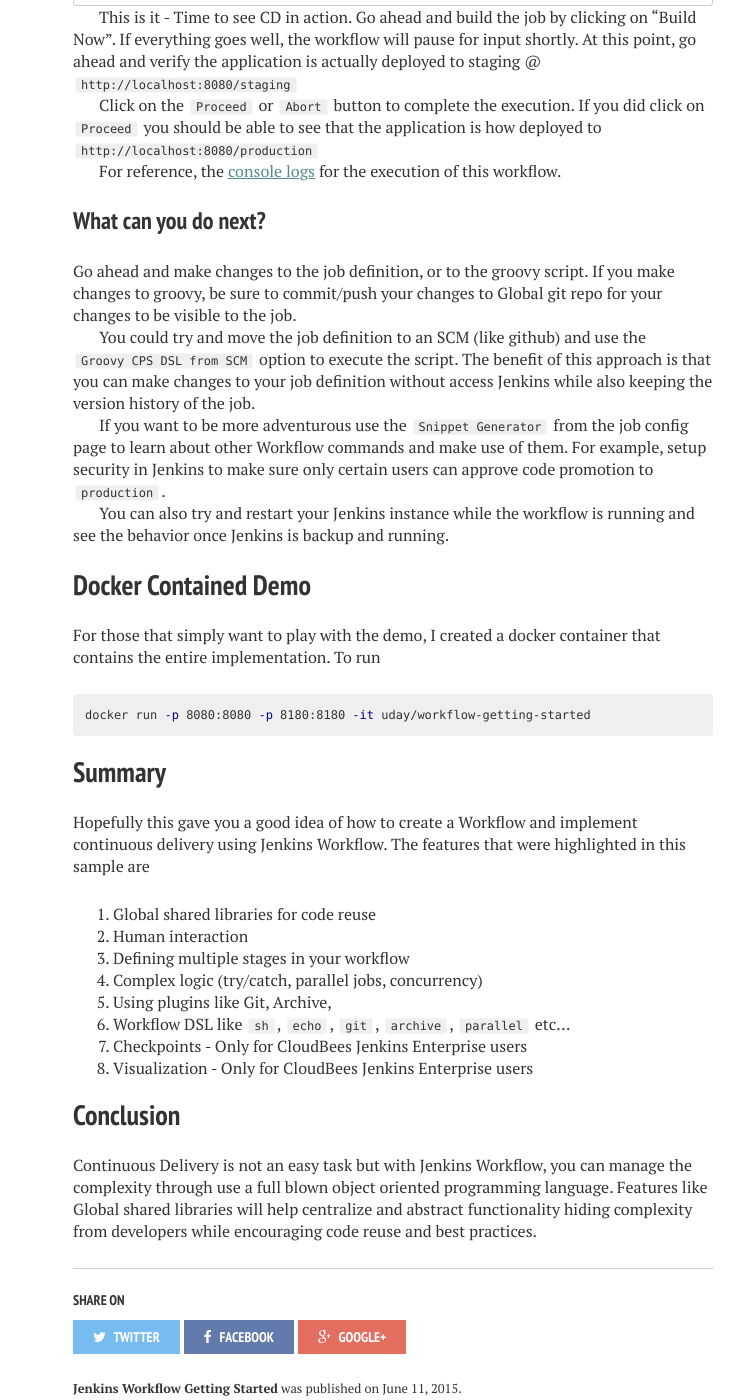
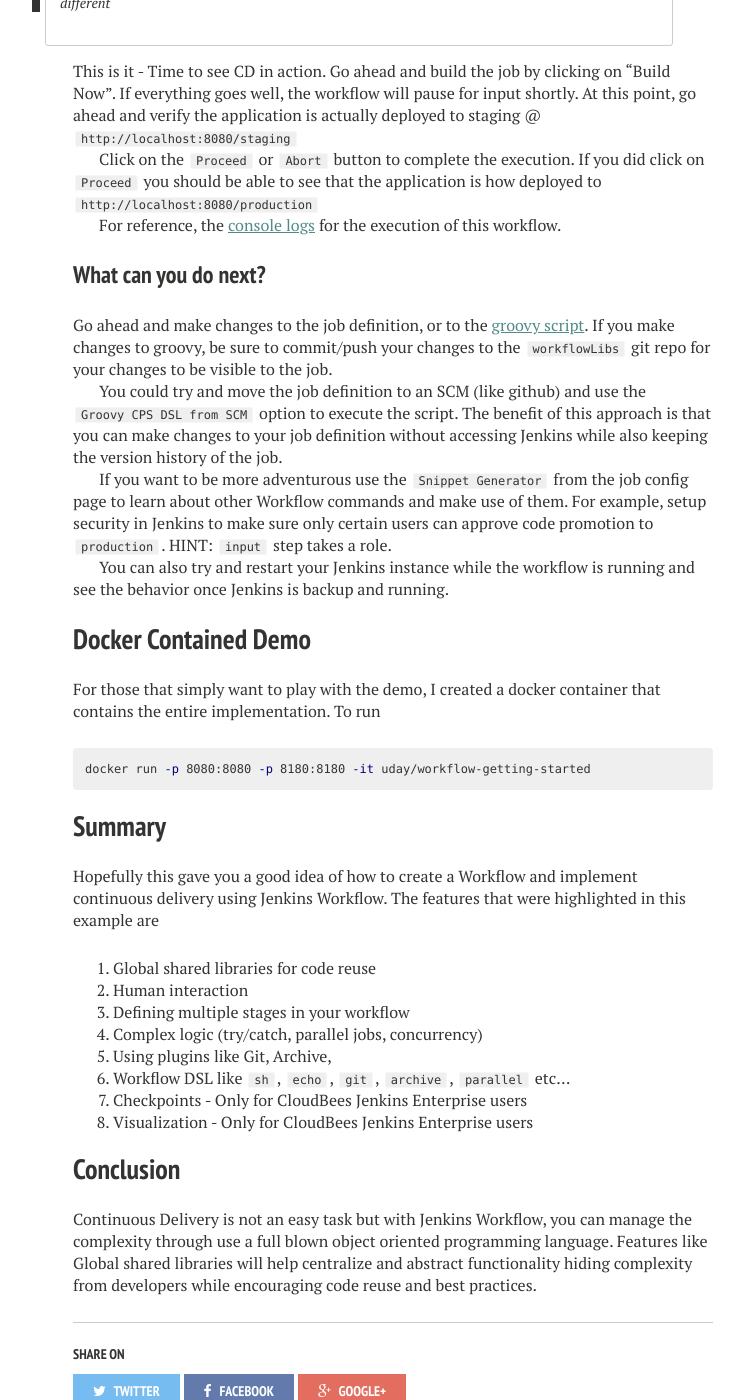
Before and after one commit to uaarkoti/uaarkoti.github.io, a Jekyll site: the page built from _posts/2015-06-11-jenkins-workflow-getting-started.markdown, in a window 1280 px wide and 1400 px high, scrolled down 3687 px. Shown: the whole window, without its empty margins (247-991 px from the left). Built offline with Jekyll 4.4.1, drawn with Linux system fonts in a browser that asks for light colours; nearby versions of some CDN libraries.

Commit message:
Fixed typos

```diff
--- a/_posts/2015-06-11-jenkins-workflow-getting-started.markdown
+++ b/_posts/2015-06-11-jenkins-workflow-getting-started.markdown
@@ -152,7 +152,7 @@
 
 Go ahead and try the staging and production URL's to make sure the application is not deployed there.
 
-**NOTE** If you are using Docker demo container, the URL's to access the application might be different
+>> **NOTE** If you are using Docker demo container, the URL's to access the application might be different
 {: .notice}
 
 This is it - Time to see CD in action. Go ahead and build the job by clicking on "Build Now". If everything goes well, the workflow will pause for input shortly. At this point, go ahead and verify the application is actually deployed to staging @ `http://localhost:8080/staging`
@@ -163,11 +163,11 @@
 
 ### What can you do next?
 
-Go ahead and make changes to the job definition, or to the groovy script. If you make changes to groovy, be sure to commit/push your changes to Global git repo for your changes to be visible to the job.
+Go ahead and make changes to the job definition, or to the [groovy script](https://raw.githubusercontent.com/uaarkoti/cd-workflow-global/master/src/com/cb/web/Tomcat.groovy). If you make changes to groovy, be sure to commit/push your changes to the `workflowLibs` git repo for your changes to be visible to the job.
 
-You could try and move the job definition to an SCM (like github) and use the `Groovy CPS DSL from SCM` option to execute the script. The benefit of this approach is that you can make changes to your job definition without access Jenkins while also keeping the version history of the job.
+You could try and move the job definition to an SCM (like github) and use the `Groovy CPS DSL from SCM` option to execute the script. The benefit of this approach is that you can make changes to your job definition without accessing Jenkins while also keeping the version history of the job.
 
-If you want to be more adventurous use the `Snippet Generator` from the job config page to learn about other Workflow commands and make use of them. For example, setup security in Jenkins to make sure only certain users can approve code promotion to `production`.
+If you want to be more adventurous use the `Snippet Generator` from the job config page to learn about other Workflow commands and make use of them. For example, setup security in Jenkins to make sure only certain users can approve code promotion to `production`. HINT: `input` step takes a role.
 
 You can also try and restart your Jenkins instance while the workflow is running and see the behavior once Jenkins is backup and running.
 
@@ -181,7 +181,7 @@
 
 ## Summary
 
-Hopefully this gave you a good idea of how to create a Workflow and implement continuous delivery using Jenkins Workflow. The features that were highlighted in this sample are
+Hopefully this gave you a good idea of how to create a Workflow and implement continuous delivery using Jenkins Workflow. The features that were highlighted in this example are
 
 1. Global shared libraries for code reuse
 2. Human interaction
```
